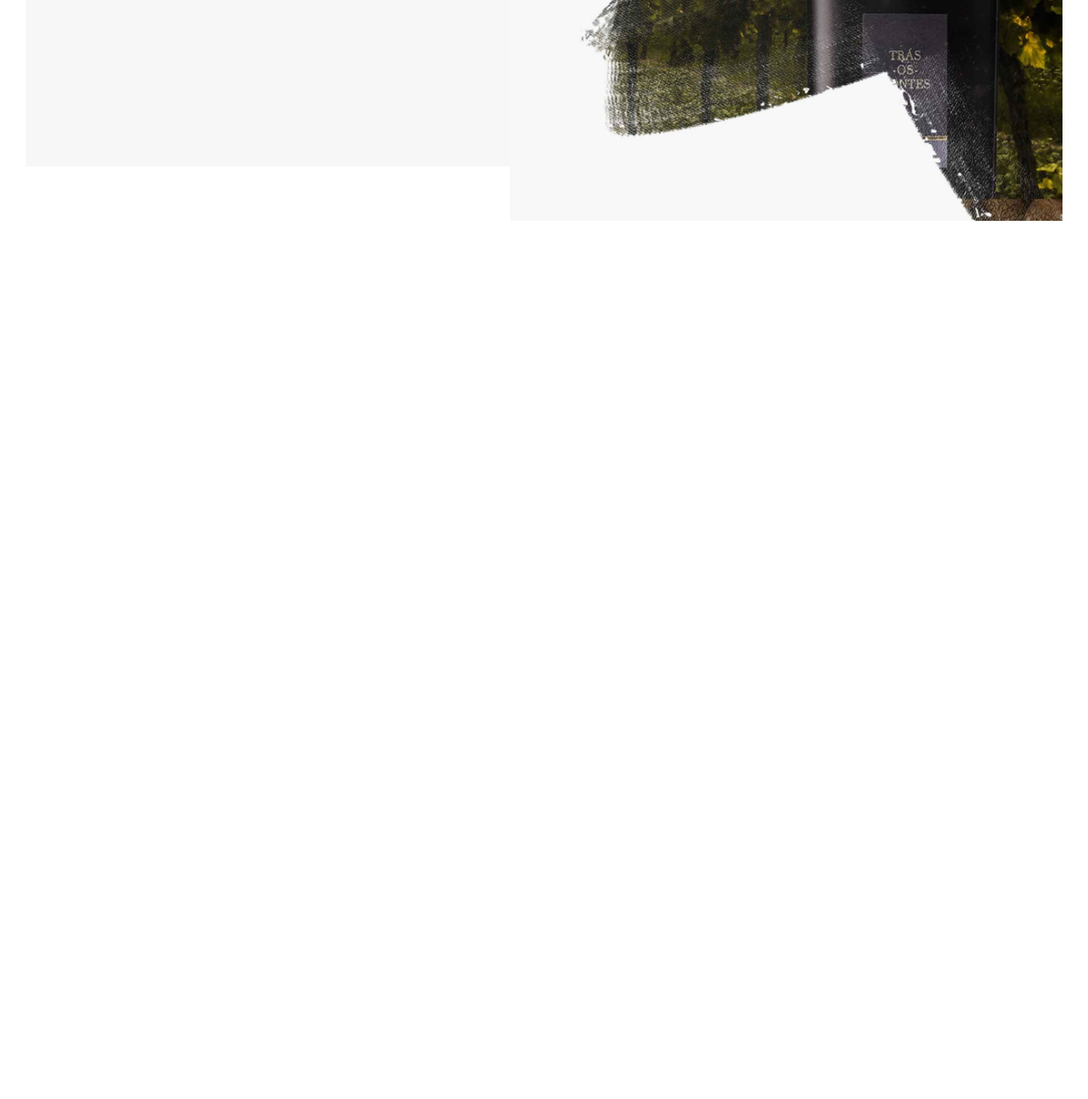
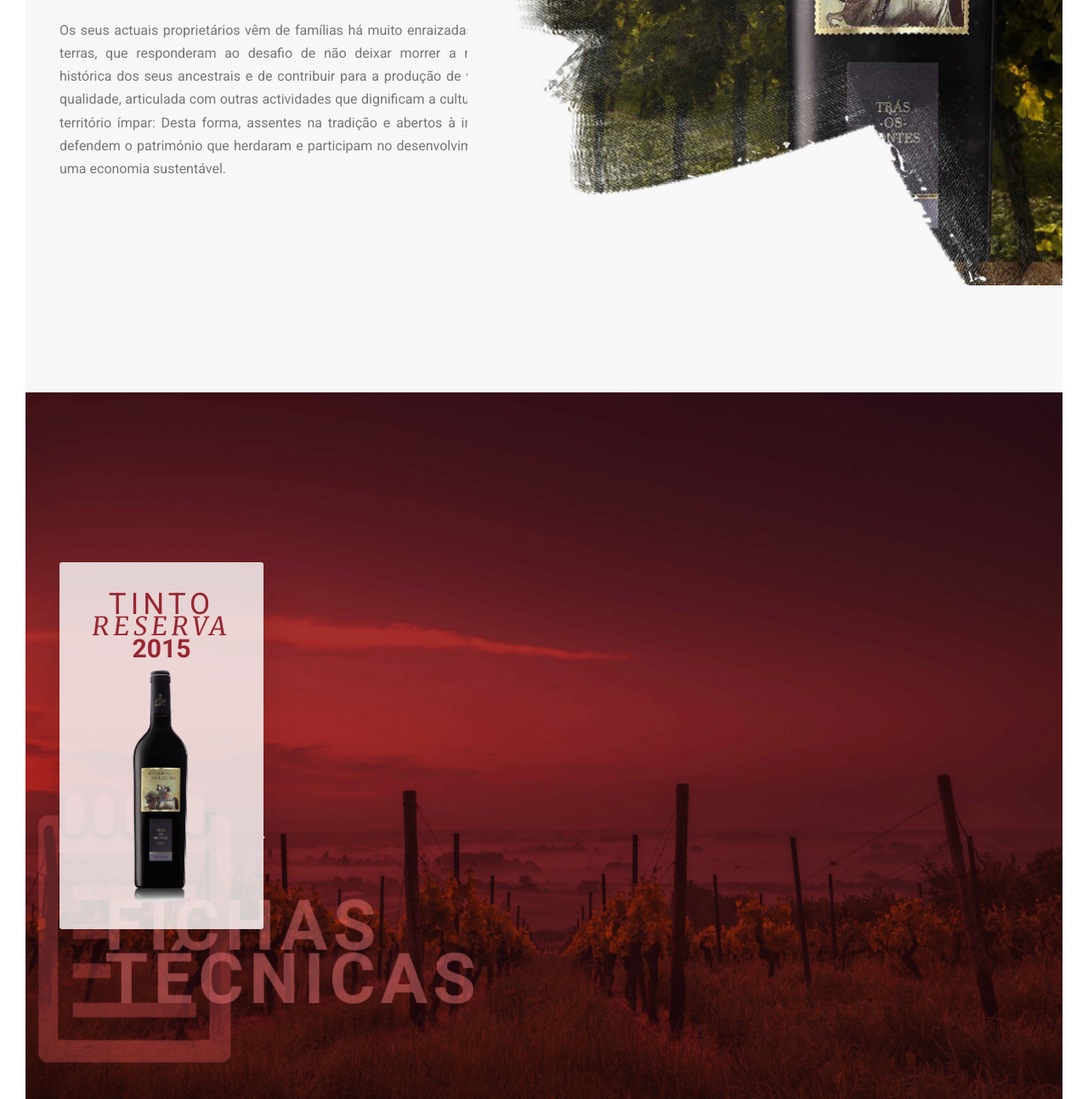
Before and after one commit to joaoagostinhopavao/palmeirim, a website: page index.html in a window 1280 px wide. Shown: the part 1260-2554 px from the top of the page at 85% size. Before the commit the page ends 1520 px from the top, so only its background shows below. Drawn offline with Linux system fonts and the light colour scheme.

Commit message:
Primeira e segunda páginas completas, com o acordo da Rute

```diff
--- a/index.html
+++ b/index.html
@@ -21,7 +21,7 @@
         </div>
         <div class="header__text-box">
             <h1 class="heading-primary">
-                <span class="heading-primary--main">Palmeirim d'Inglaterra</span>
+                <span class="heading-primary--main">Palmeirim d´Inglaterra</span>
                 <span class="heading-primary--sub">de per si es muy bueno</span>
             </h1>
 
@@ -33,19 +33,49 @@
         <section class="section-historia">
             <div class="row">
                 <div class="col-1-of-2">
-
-                            <h2 class="heading-secondary">
+                    <h2 class="heading-secondary u-margin-bottom-big">
                         <span class="heading-secondary--main">Palmeirim d'Inglaterra</span>
                         <span class="heading-secondary--sub">história</span>
                     </h2>
                     <div class="section-historia__text u-center-text">
-
-                                    Lorem ipsum dolor sit amet, consectetur adipiscing elit, sed do eiusmod tempor incididunt ut labore et dolore magna aliqua. Lorem ipsum dolor sit amet consectetur. Curabitur gravida arcu ac tortor dignissim convallis aenean et tortor. Orci a scelerisque purus semper. Quam elementum pulvinar etiam non quam. In hac habitasse platea dictumst vestibulum. Sit amet justo donec enim diam vulputate ut pharetra. Etiam sit amet nisl purus in mollis nunc sed id. Venenatis a condimentum vitae sapien pellentesque habitant morbi. Sed vulputate mi sit amet mauris commodo quis. Malesuada fames ac turpis egestas maecenas pharetra. Eget magna fermentum iaculis eu non diam. Enim ut sem viverra aliquet eget sit amet. Faucibus turpis in eu mi. Sollicitudin nibh sit amet commodo nulla facilisi nullam vehicula.
-
+                            <p class="paragraph">
+                                No Nordeste de Portugal, existe a região vitivinícola de Trás-os-Montes
+                                que se divide em três sub-regiões: Chaves, Valpaços e Planalto Mirandês.
+                                Montanhosa, de clima seco e muito quente no verão e muito frio no inverno, é cruzada pelos afluentes
+                                e subafluentes do rio Douro.
+                                Nos seus vales profundos perdura a influência mediterrânica, onde, desde o tempo
+                                dos romanos, se produzem vinhos afamados.
+                            </p>
+                            <p class="paragraph">
+                                É nessa sub-região de Chaves, nos vales do Tâmega e da Ribeira de Oura, nas freguesias de Oura, Selhariz
+                                Faiões e Vila Verde da Raia, em solos graníticos, com textura arenosa, e noutros de origem xistosa, que se situam as quintas onde nasceu este vinho.
+                            </p>
+                            <p class="paragraph">
+                                Os seus actuais proprietários vêm de famílias há muito enraizadas nestas terras,
+                                que responderam ao desafio de não deixar morrer a memória histórica dos seus ancestrais e de contribuir para a produção de vinho de qualidade, articulada com outras actividades que dignificam a cultura
+                                deste território ímpar: Desta forma, assentes na tradição e abertos à inovação, defendem o património que herdaram e participam no desenvolvimento de uma economia sustentável.
+                            </p>
                     </div>
                 </div>
                 <div class="col-1-of-2">
                     <img src="img/foto-historia-baixa.jpg" alt="" class="section-historia__foto">
+                </div>
+            </div>
+        </section>
+        <section class="section-fichas-tecnicas">
+            <div class="row">
+                <div class="col-1-of-4">
+                    <div class="feature-box">
+                        <h3 class="heading-terciario">
+                            <span class="heading-terciario--main">Tinto</span>
+                            <span class="heading-terciario--sub">Reserva</span>
+                            <span class="heading-terciario--subsub">2015</span>
+                        </h3>
+                        <div class="feature-box__btn-box">
+                                <img src="img/botao-seta.svg" alt="botao" class="feature-box__btn">
+                        </div>
+                        <img src="./img/tinto-2015-baixa.png" alt="garrafa de tinto reserva" class="feature-box__foto">
+                    </div>
                 </div>
             </div>
         </section>
--- a/sass/abstracts/_variables.scss
+++ b/sass/abstracts/_variables.scss
@@ -20,20 +20,29 @@ $cor-branca:#fff;
 $cor-branco:$cor-branca;
 
 
+// TIPOGRAFIA
+$default-text-size:1.6rem;
+
+
 //Titulos
 $cor-titulo-secundario:$cor-primaria;
+$cor-titulo-terciario:$cor-primaria;
 $tamanho-fonte-titulo-secundario:3.2rem;
-$tamanho-fonte-subtitulo-secundario:3.3rem;
+
 
 
 //Sub titulos
-$entrelinhamento-titulo:3.5rem;
+$tamanho-fonte-subtitulo-secundario:3rem;
+$entrelinhamento-titulo:4rem;
 $separador-subtitulo:15%;
 $espaco-separador-subtitulo:5%;
 $espessura-separador:1px;
 $separador-alinhamento-vertical:0.8em;
 
 $cor-separador:$cor-primaria-escuro;
+
+// Texto
+$espaco-entre-paragrafos:2.5rem;
 
 // GRID
 $grid-width:114rem;
--- a/sass/base/_typography.scss
+++ b/sass/base/_typography.scss
@@ -1,10 +1,9 @@
 // typography
 
 body{
-  //font-family: "Lato", sans-serif;
   font-family: 'Roboto', sans-serif;
   font-weight: 500;
-  font-size: 16px;
+  font-size: $default-text-size;
   line-height: 1.7;
   color:$cor-cinza-escuro;
 }
@@ -63,18 +62,20 @@ body{
 
   &--sub{
     font-family: 'Merriweather', serif;
+    font-size: $tamanho-fonte-subtitulo-secundario;
+    font-style: italic;
+    font-weight: 400;
     display: table;
+    top:$entrelinhamento-titulo;
     position:absolute;
-    top:$entrelinhamento-titulo;
     left: 50%;
     transform: translateX(-50%);
     white-space: nowrap;
     text-transform: lowercase;
     text-align: center;
-    font-size: 2.25rem;
-    font-style: italic;
+
     letter-spacing: .5rem;
-    animation: moveInFromRight 1s ease-out;
+
     &::before,&::after{
       border-top: $espessura-separador solid $cor-separador;
       content:"";
@@ -88,6 +89,71 @@ body{
     &::before{right: $espaco-separador-subtitulo}
     &::after{left: $espaco-separador-subtitulo}
   }
+}
+
+.heading-terciario{
+  position:relative;
+  color:$cor-titulo-terciario;
+  text-transform: uppercase;
+  backface-visibility: hidden; /* Para corrigir um deslizamento no final da anim. (imperceptivel) */
+  margin-bottom: 6rem; /* Para o botão: A margem a dar entre o texto e o botão*/
 
 
+  &--main{
+    display: block;
+    font-size: 3.5rem;
+    font-weight: 400;
+    letter-spacing: .5rem;
+    position:absolute;
+    left: 50%;
+    transform: translateX(-50%);
+
+    animation-name: moveInFromLeft;
+    animation-duration: 1s;
+    animation-timing-function: ease-out;
+  }
+
+
+  &--sub{
+    font-family: 'Merriweather', serif;
+    font-size: $tamanho-fonte-subtitulo-secundario;
+    font-style: italic;
+    font-weight: 400;
+    display: block;
+    font-size: 3rem;
+    font-weight: 400;
+    letter-spacing: .5rem;
+    position:absolute;
+    left: 50%;
+    top:3rem;
+    transform: translateX(-50%);
+    white-space: nowrap;
+    animation-name: moveInFromLeft;
+    animation-duration: 1s;
+    animation-timing-function: ease-out;
+
+  }
+  &--subsub{
+    margin-top:0rem;
+    text-transform: lowercase;
+    display: block;
+    font-size: 3rem;
+    font-weight: 700;
+    letter-spacing: 0;
+    position:absolute;
+    left: 50%;
+    top:5.6rem;
+    transform: translateX(-50%);
+    white-space: nowrap;
+
+    animation: moveInFromRight 1s ease-out;
+
+  }
 }
+
+.paragraph{
+  font-size: $default-text-size;
+  &:not(:last-child){
+    margin-bottom: $espaco-entre-paragrafos;
+  }
+}
--- a/sass/base/_utilities.scss
+++ b/sass/base/_utilities.scss
@@ -2,4 +2,8 @@
 
 .u-center-text {margin: 0 auto;}
 
-.u-margin-bottom-8 {margin-bottom: 8rem;}
+.u-margin-bottom-big {margin-bottom: 8rem;}
+
+.u-margin-bottom-medium {margin-bottom: 4rem;}
+
+.u-margin-bottom-small {margin-bottom: 2rem;}
--- /dev/null
+++ b/sass/components/_feature-box.scss
@@ -0,0 +1,21 @@
+.feature-box{
+    position:relative;
+    //border: 1px dashed red;
+    background-color: rgba($cor-branca,.8);
+    padding:2rem;
+    border-radius: 3px;
+    box-shadow: 0 1.5rem 4rem rgba($cor-preta,.15);
+
+    &__foto{
+        width: 20rem;
+        margin-top:4rem;
+    }
+    &__btn-box{
+        position:absolute;
+        left:21rem;
+        top:30rem;
+    }
+    &__btn{
+        width:6rem;
+    }
+}
--- a/sass/layout/_header.scss
+++ b/sass/layout/_header.scss
@@ -9,7 +9,7 @@
                   rgba($cor-primaria-escuro,0.15)),*/
                   url(../img/banner-principal-Baixo.jpg);
   background-size: cover;
-  background-position: bottom;
+  background-position: top;
   position:relative;
   clip-path: polygon(0 0, 100% 0, 100% 65vh,0 75vh);
   -webkit-clip-path: polygon(0 0, 100% 0, 100% 65vh,0 75vh);
--- a/sass/main.scss
+++ b/sass/main.scss
@@ -9,6 +9,7 @@
 @import "base/utilities";
 
 @import "components/button";
+@import "components/feature-box";
 
 @import "layout/header";
 @import "layout/grid";
--- a/sass/pages/_home.scss
+++ b/sass/pages/_home.scss
@@ -8,13 +8,23 @@
 
 .section-historia__text{
   padding-top:$gutter-vertical;
+  text-align:justify;
 }
 
 .section-historia__foto{
-  width:65rem;
-  position:absolute;
+  width: 70rem;
+  position: absolute;
   right: $body-padding;
-  top: 73vh;
-  margin:0 auto;
+  top: 73.5vh;
+}
 
+.section-fichas-tecnicas{
+  padding:20rem 0;
+  background-image: linear-gradient(
+     to top right,
+     rgba($cor-primaria-claro,0.1),
+     rgba($cor-primaria-escuro,0.25)),
+     url(../img/banner-vinhos-TXT-baixa.jpg);
+     background-size: cover;
+  background-position: bottom;
 }
```
Also changed, not shown: css/palmeirim.css, img/banner-vinhos-TXT-baixa-1.png (added), img/banner-vinhos-TXT-baixa-3.png (added), img/botao-seta.png (added), img/foto-historia-baixa.png (added). Lines whose indentation alone changed are shown as unchanged.
